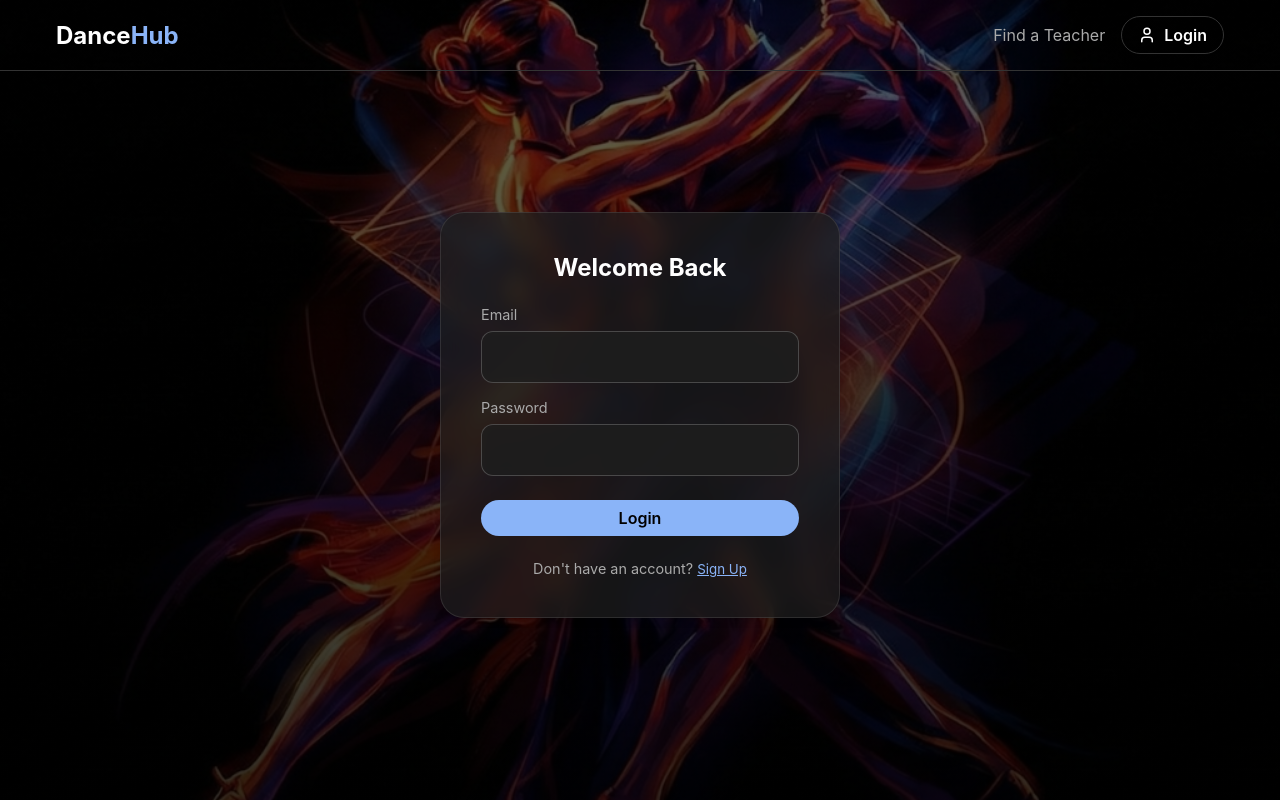
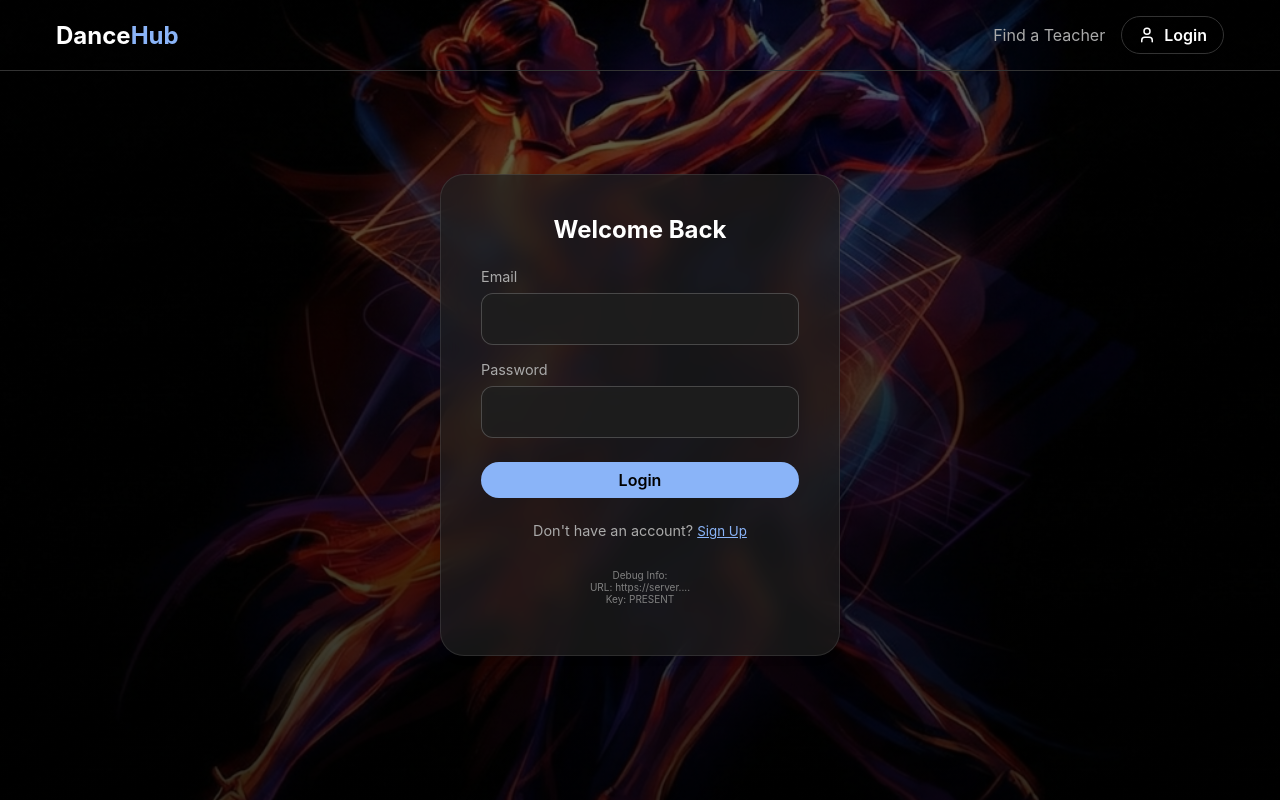
Before and after one commit to ludovicbenamara-bot/DanceHub, a React (Vite) app in the folder frontend/: page /login in a window 1280 px wide. Built offline with nearby package versions, Linux system fonts and the light colour scheme; no server answers.

Commit message:
Add Login Diagnostics

```diff
--- a/frontend/src/pages/Login.jsx
+++ b/frontend/src/pages/Login.jsx
@@ -82,6 +82,13 @@ export default function Login() {
                         {isLogin ? 'Sign Up' : 'Login'}
                     </button>
                 </div>
+                {/* DEBUGGER FOR VERCEL */}
+                <div style={{ marginTop: '20px', padding: '10px', fontSize: '10px', color: 'gray', textAlign: 'center' }}>
+                    <p>Debug Info:</p>
+                    <p>URL: {import.meta.env.VITE_SUPABASE_URL ? import.meta.env.VITE_SUPABASE_URL.substring(0, 15) + '...' : 'MISSING'}</p>
+                    <p>Key: {import.meta.env.VITE_SUPABASE_ANON_KEY ? 'PRESENT' : 'MISSING'}</p>
+                </div>
+
             </div>
         </div>
     );
```
